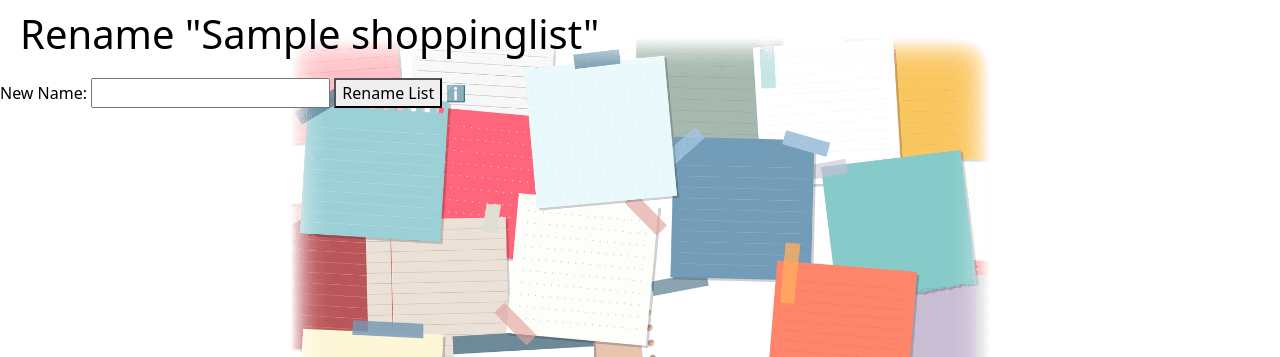
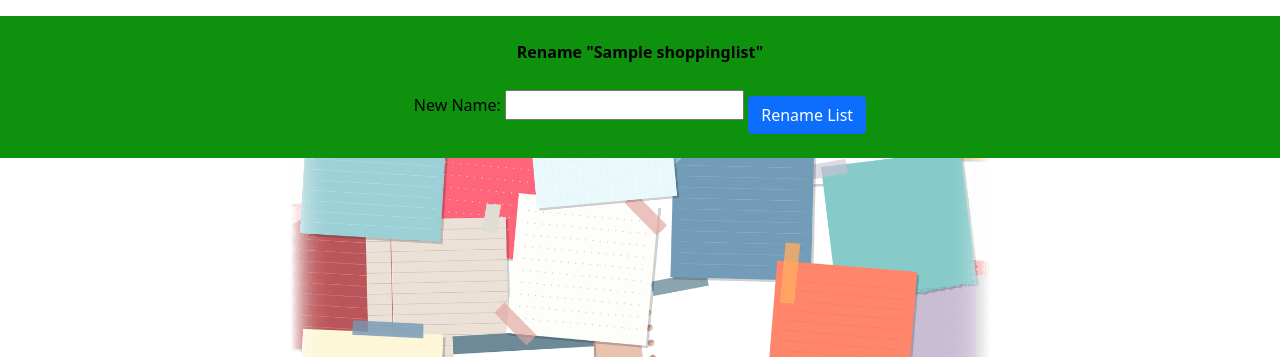
Before and after one commit to BjornL1/to_the_list_gd2, a Django app: page /shop_list/1/rename/ in a window 1280 px wide. Shown: the part 100-457 px from the top of the page. Run offline with Django 4.2, Linux system fonts and the light colour scheme; a user stored in the database is signed in; tables that the repository leaves empty hold one stand-in row (values such as "Sample post").

Commit message:
Update rename section for lists in readme file

```diff
--- a/shop_list/templates/shop_list/rename.html
+++ b/shop_list/templates/shop_list/rename.html
@@ -12,6 +12,7 @@ Edit
 
 <!DOCTYPE html>
 <html lang="en">
+
 <head>
     <meta charset="UTF-8">
     <title>Rename "{{ shopping_list.name }}"</title>
@@ -22,19 +23,21 @@ Edit
         }
     </style>
 </head>
+
 <body>
     {% if not_authorized_message %}
     <p>{{ not_authorized_message }}</p>
     {% else %}
-    <h1>Rename "{{ shopping_list.name }}"</h1>
-    <form id="renameForm" method="post" onsubmit="return confirmRename()">
-        {% csrf_token %}
-        <label for="new_name">New Name:</label>
-        <input type="text" id="new_name" name="new_name" required>
-        <button id="renameButton" type="submit" class="{% if not is_owner %}disabled{% endif %}">Rename List</button>
-        <span id="infoIcon">ℹ️</span>
-    </form>
-    <div id="infoMessage" style="display: none;">Only the owner can rename this list.</div>
+    <div class="text-center p-4 mt-3 bg-green">
+        <p style="font-weight: bold">Rename "{{ shopping_list.name }}"</p>
+        <form id="renameForm" method="post" onsubmit="return confirmRename()">
+            {% csrf_token %}
+            <label for="new_name">New Name:</label>
+            <input type="text" id="new_name" name="new_name" required>
+            <button id="renameButton" class="btn btn-primary homepage-buttons mt-3" type="submit" class="{% if not is_owner %}disabled{% endif %}">Rename
+                List</button>
+        </form>
+    </div>
     {% endif %}
 
     <script>
@@ -62,5 +65,6 @@ Edit
         }
     </script>
 </body>
+
 </html>
 {% endblock %}
```
Also changed, not shown: README.md, 2 other files.
